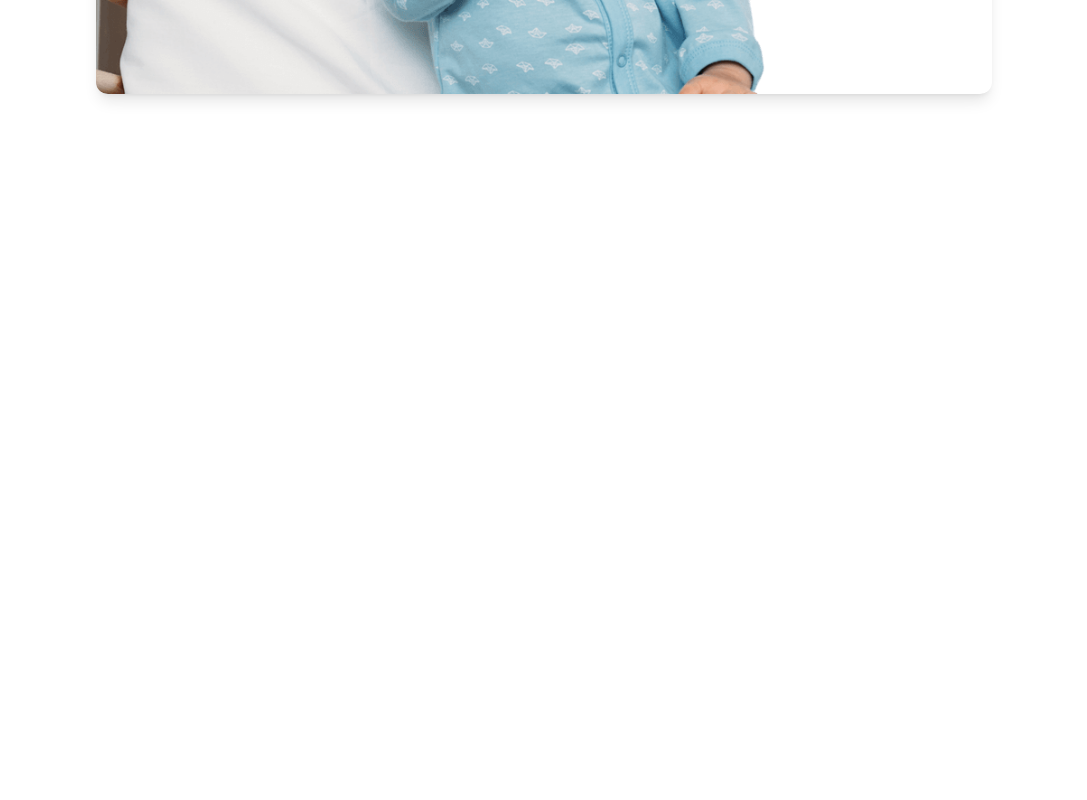
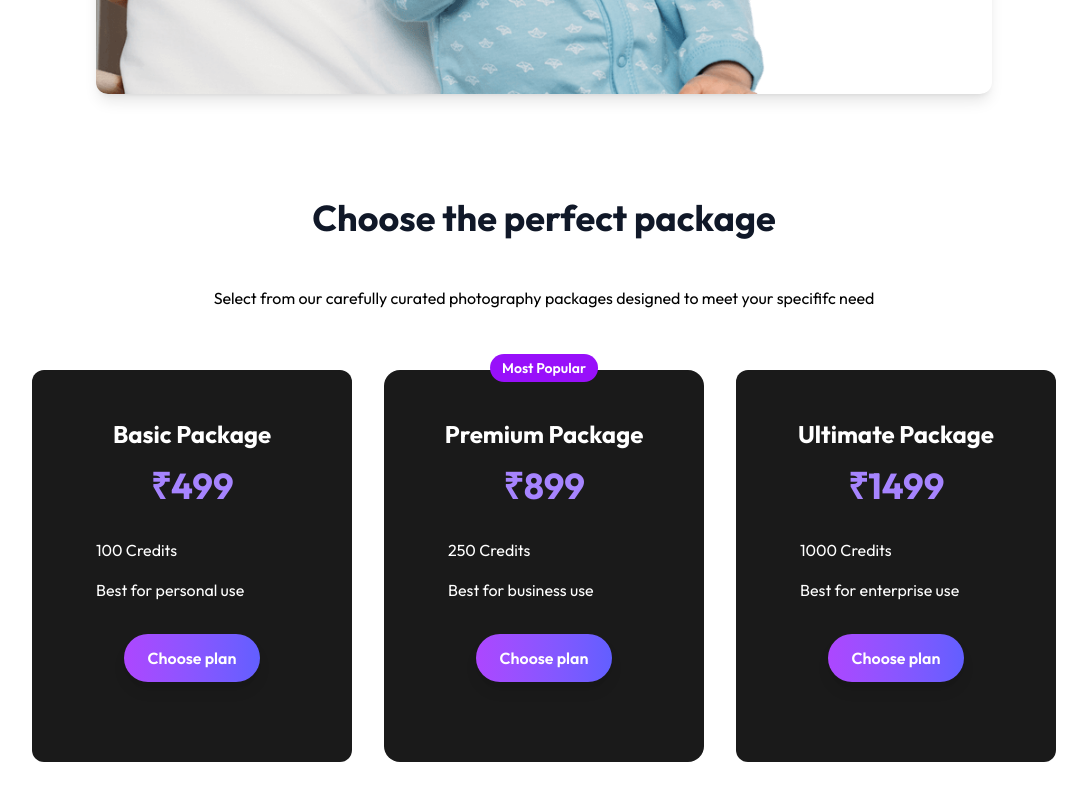
Before and after one commit to SohamBhandary/AiRemoverFrontend, a React (Vite) app: page / in a window 1280 px wide. Shown: the part 1433-2233 px from the top of the page, without its empty margins (96-1183 px from the left). Before the commit the page ends 1655 px from the top, so only its background shows below. Built offline with nearby package versions, Linux system fonts and the light colour scheme.

Commit message:
Pricing Section done

```diff
--- /dev/null
+++ b/src/Components/Pricing.jsx
@@ -0,0 +1,71 @@
+import React from 'react'
+import { plans } from '../assets/assests'
+
+const Pricing = () => {
+  return (
+    <div className='py-10 md:px-20 lg:px-20'>
+        <div className='container mx-auto px-4'>
+            <div className='mb-12 text-center'>
+                <h2 className='text-3xl md:text-4xl font-bold text-gray-900 mb-12 text-center'>
+                    Choose the perfect package
+
+                </h2>
+                <p className='mx-auto mt-7 max-w-2xl text-black-400'>
+                    Select from our carefully curated photography packages designed to meet your specififc need
+
+                </p>
+
+                <div className='grid gap-8 md:grid-cols-2 lg:grid-cols-3 mt-15'>
+                    {plans.map((plan)=>(<div key={plan.id} className={`relative pt-6 p-6 ${plan.popular ? 'backdrop-blur-lg rounded-2xl' : 'border-gray-800 rounded-xl'} bg-[#1A1A1A] hover:transform hover:-translate-y-2 transition-all duration-300 cursor-pointer` }>
+                        {
+                                plan.popular && (
+                                    <div className="absolute -top-4 left-1/2 -translate-x-1/2 rounded-full bg-purple-600 px-3 py-1 text-white text-sm font-semibold">
+                                        Most Popular
+                                    </div>
+                                )
+                            }
+                            <div className='text-center p-6'>
+                                <h3 className='text-2xl font-bold text-white'>{plan.name}</h3>
+                                <div className='mt-4 text-center'>
+                                    <span className='text-4xl text-violet-400 font-bold'>
+                                        &#8377;{plan.price}
+
+                                    </span>
+
+                                </div>
+                                <div className='px-4 pb-8 mt-8'>
+                                    <ul className='mb-8 space-y-4'>
+                                        <li className='flex items-center text-white'>
+                                            {plan.credits}
+
+                                        </li>
+                                        <li className='flex items-center text-white '>
+                                            {plan.description}
+
+                                        </li>
+
+                                    </ul>
+                                    <button className='className="w-full py-3 px-6 text-center text-white font-semibold rounded-full bg-gradient-to-r from-purple-500 to-indigo-500 shadow-lg hover:from-purple-600 hover:to-indigo-600 transition duration-300 ease-in-out transform hover:scale-105 cursor-pointer"'>
+                                        Choose plan
+
+                                    </button>
+
+                                </div>
+
+                            </div>
+
+
+                    </div>))}
+
+                </div>
+
+            </div>
+
+        </div>
+
+
+    </div>
+  )
+}
+
+export default Pricing
--- a/src/Pages/Home.jsx
+++ b/src/Pages/Home.jsx
@@ -2,6 +2,7 @@
 import Header from '../Components/Header'
 import BgRemovalSteps from '../Components/BgRemovalSteps'
 import BgSlider from '../Components/BgSlider'
+import Pricing from '../Components/Pricing'
 
 const Home = () => {
   return (
@@ -10,6 +11,7 @@
         <Header/>
         <BgRemovalSteps/>
         <BgSlider/>
+        <Pricing/>
 
 
 
--- a/src/assets/assests.js
+++ b/src/assets/assests.js
@@ -31,3 +31,31 @@
 ];
 
 export const categories =["People","Product","Animals","Cars","Graphics"]
+export const plans = [
+    {
+        id: "Basic",
+        name: "Basic Package",
+        price: "499",
+        credits: "100 Credits",
+        description: "Best for personal use",
+        popular: false
+    },
+
+    {
+        id: "Premium",
+        name: "Premium Package",
+        price: 899,
+        credits: "250 Credits",
+        description: "Best for business use",
+        popular: true
+    },
+
+    {
+        id: "Ultimate",
+        name: "Ultimate Package",
+        price: 1499,
+        credits: "1000 Credits",
+        description: "Best for enterprise use",
+        popular: false
+    }
+];
```
